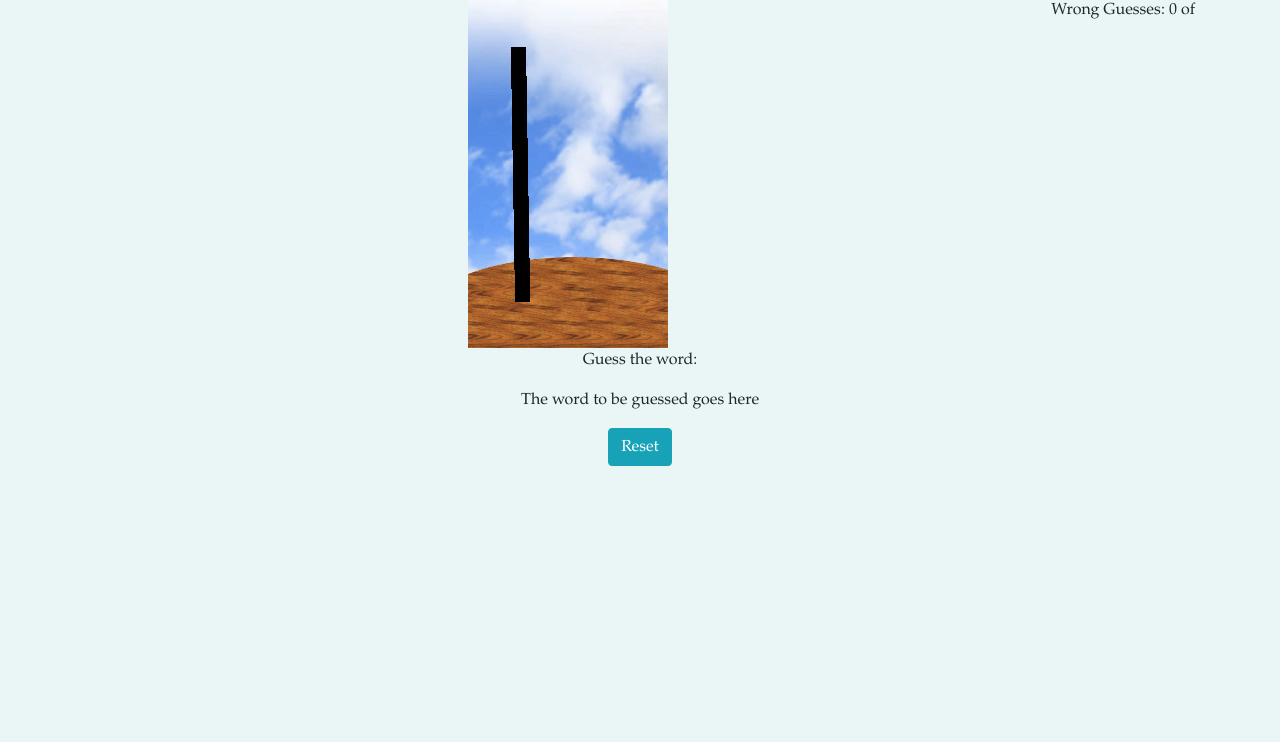
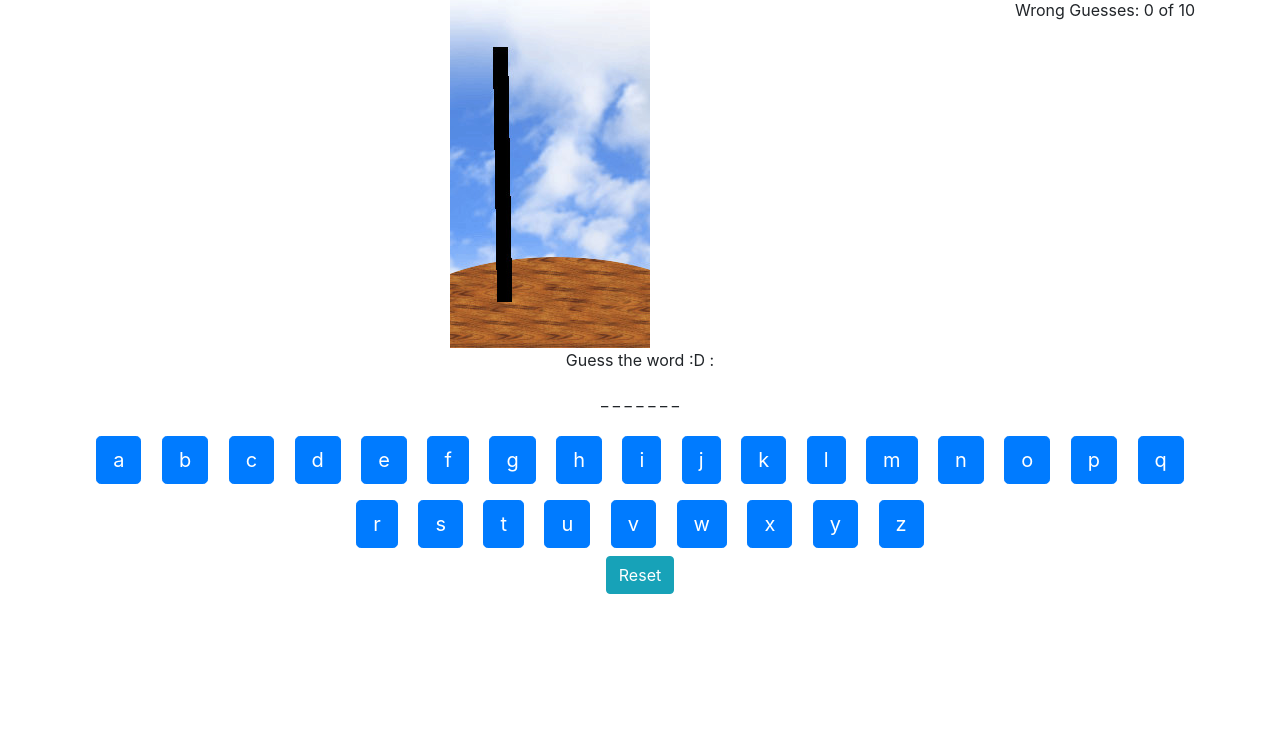
Before and after one commit to Tj0805/Clever, a plain HTML site: page Hangman/index.html in a window 1280 px wide. Shown: the part 58-800 px from the top of the page. Drawn offline with nearby package versions, Linux system fonts and the light colour scheme.

Commit message:
Revert "waff"
This reverts commit e2635b43f8fe19e252b0f5298b708af04bc82aa6.

```diff
--- a/Hangman/hangman.css
+++ /dev/null
@@ -1,6 +0,0 @@
-
-body{
-  background-color: #EAF6F6;
-  font-family: Garamond, sans-serif;
-  font-size: 12pt;
-}
--- a/Hangman/index.html
+++ b/Hangman/index.html
@@ -6,22 +6,25 @@
 
   <!-- Bootstrap 4 CDN -->
   <link rel="stylesheet" href="https://stackpath.bootstrapcdn.com/bootstrap/4.4.1/css/bootstrap.min.css">
-  <link rel="stylesheet" href="hangman.css">
+
   <title>Hangman</title>
-  <script src='./hangman.js'></script>
 
 </head>
 <body>
+
+
 <div class="container">
   <h1 class="text-center">Hangman</h1>
   <div class="float-right">Wrong Guesses: <span id='mistakes'>0</span> of <span id='totalError'></span></div>
   <div class="text-center">
     <img id='hangmanPic' src="./hangman/1.jpg" alt="">
-    <p>Guess the word:</p>
+    <p>Guess the word :D :</p>
     <p id="wordSpotlight">The word to be guessed goes here</p>
     <div id="kb"></div>
     <button class="btn btn-info" onClick="reset()">Reset</button>
   </div>
 </div>
+
+<script src='./hangman.js'></script>
 </body>
 </html>
--- a/Speed Reader/style.css
+++ b/Speed Reader/style.css
@@ -1,6 +1,6 @@
 body{
 background-color: #EAF6F6;
-  font-family:Garamond,sans-serif;
+  font-family: Garamond, sans-serif;
   font-size: 12pt;
 }
 #input-text,#controls,h1{text-align: center;}
```
Also changed, not shown: Hangman/hangman.js (indentation only), 3 other files.
